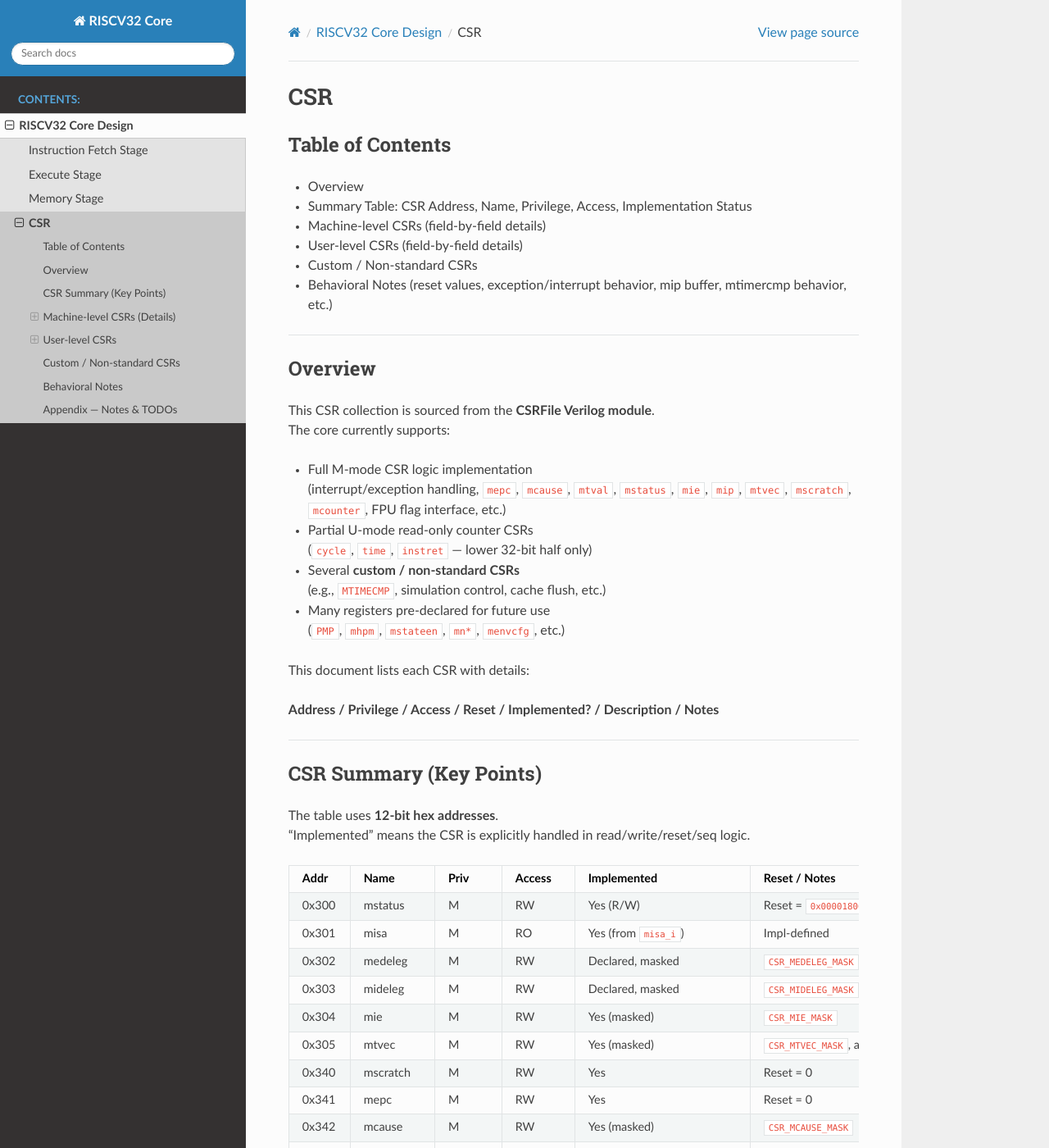
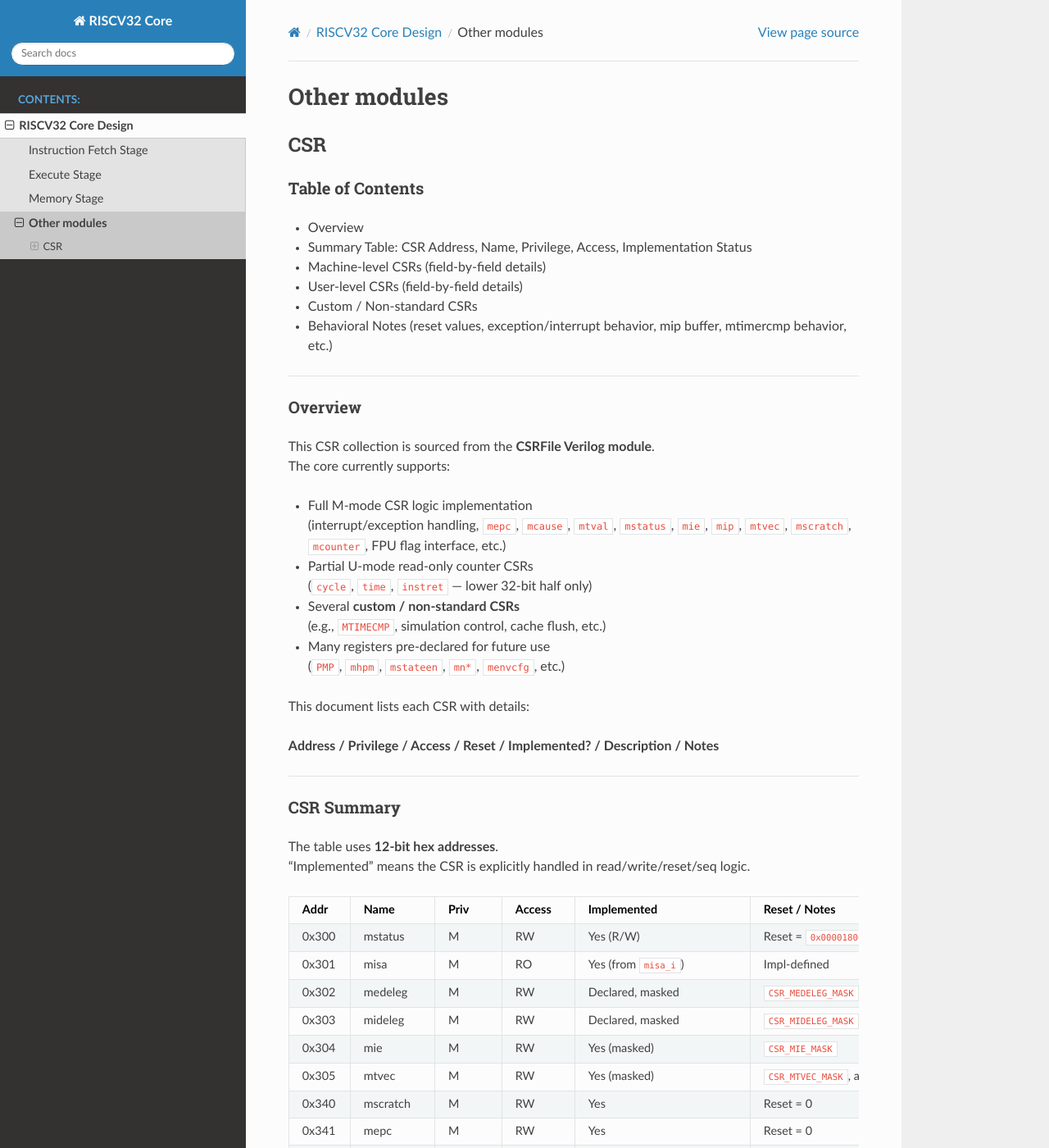
Before and after one commit to ttcn-0906/riscv32-core-doc, a Sphinx documentation site: the page built from docs/source/CSR.md, in a window 1280 px wide and 1400 px high. Shown: the whole window at 82% size. Built offline with Sphinx 7.4.7 and the Read the Docs theme 3.1.0, drawn with Linux system fonts in a browser that asks for light colours; some of the changed text lies outside the part shown.

Commit message:
add additional block for cross-stage modules

```diff
--- a/docs/source/CSR.md
+++ b/docs/source/CSR.md
@@ -1,6 +1,8 @@
-# CSR
+# Other modules
 
-## Table of Contents
+## CSR
+
+### Table of Contents
 
 - Overview
 - Summary Table: CSR Address, Name, Privilege, Access, Implementation Status
@@ -11,7 +13,7 @@
 
 ---
 
-## Overview
+### Overview
 
 This CSR collection is sourced from the **CSRFile Verilog module**.
 The core currently supports:
@@ -31,7 +33,7 @@ This document lists each CSR with details:
 
 ---
 
-## CSR Summary (Key Points)
+### CSR Summary
 
 The table uses **12-bit hex addresses**.
 "Implemented" means the CSR is explicitly handled in read/write/reset/seq logic.
@@ -71,15 +73,15 @@ The table uses **12-bit hex addresses**.
 
 ---
 
-## Machine-level CSRs (Details)
+### Machine-level CSRs
 
-### `mstatus` — 0x300
+#### `mstatus` — 0x300
 - Priv: M
 - Access: RW
 - Impl: Yes
 - Reset: `0x00001800`
 
-#### Fields:
+##### Fields:
 - UIE(0), SIE(1), MIE(3)
 - UPIE(4), SPIE(5), MPIE(7)
 - SPP(8), MPP(12:11)
@@ -93,7 +95,7 @@ The table uses **12-bit hex addresses**.
 
 ---
 
-### `misa` — 0x301
+#### `misa` — 0x301
 - Priv: M
 - Access: RO
 - Impl: Yes (from `misa_i`)
@@ -101,7 +103,7 @@ The table uses **12-bit hex addresses**.
 
 ---
 
-### `medeleg` — 0x302
+#### `medeleg` — 0x302
 - Priv: M
 - Access: RW
 - Impl: Yes (masked)
@@ -109,12 +111,12 @@ The table uses **12-bit hex addresses**.
 
 ---
 
-### `mideleg` — 0x303
+#### `mideleg` — 0x303
 - Same as medeleg (masked, reset 0).
 
 ---
 
-### `mie` — 0x304
+#### `mie` — 0x304
 - Priv: M
 - Access: RW
 - Impl: Yes (masked by `CSR_MIE_MASK`)
@@ -122,7 +124,7 @@ The table uses **12-bit hex addresses**.
 
 ---
 
-### `mtvec` — 0x305
+#### `mtvec` — 0x305
 - Priv: M
 - Access: RW
 - Impl: Yes (masked, aligned)
@@ -131,30 +133,30 @@ The table uses **12-bit hex addresses**.
 
 ---
 
-### `mscratch` — 0x340
+#### `mscratch` — 0x340
 - RW, Reset=0
 
-### `mepc` — 0x341
+#### `mepc` — 0x341
 - RW, Reset=0
 - Holds exception PC, used in `mret`.
 
-### `mcause` — 0x342
+#### `mcause` — 0x342
 - RW, Reset=0
 - Mask = `CSR_MCAUSE_MASK`
 - Encodes exception/interrupt cause.
 
-### `mtval` — 0x343
+#### `mtval` — 0x343
 - RW, Reset=0
 - Updated with faulting PC/address.
 
-### `mip` — 0x344
+#### `mip` — 0x344
 - RW, Reset=0
 - Mask = `CSR_MIP_MASK`
 - Includes buffered update mechanism.
 
 ---
 
-### `mcycle` / `mcycleh` (0xB00 / 0xB80)
+#### `mcycle` / `mcycleh` (0xB00 / 0xB80)
 - Priv: U/M
 - RO counters
 - Auto-incrementing
@@ -162,39 +164,39 @@ The table uses **12-bit hex addresses**.
 
 ---
 
-### `mtimecmp` — 0x7C0 (Custom)
+#### `mtimecmp` — 0x7C0 (Custom)
 - Priv: M*
 - RW, Reset=0
 - When `mcycle == mtimecmp`, sets `MTIP`.
 
 ---
 
-### `mhartid` — 0xF14
+#### `mhartid` — 0xF14
 - RO, from `cpu_id_i`
 
 ---
 
-## User-level CSRs
+### User-level CSRs
 
-### `fflags` — 0x001
+#### `fflags` — 0x001
 - RW, Reset=0
 - Also updated by FPU events.
 
-### `frm` — 0x002
+#### `frm` — 0x002
 - RW, Reset=0
 
-### `fcsr` — 0x003
+#### `fcsr` — 0x003
 - RW
 - Packs `frm + fflags`.
 
-### `cycle` / `time` / `instret` (0xC00 / 0xC01 / 0xC02)
+#### `cycle` / `time` / `instret` (0xC00 / 0xC01 / 0xC02)
 - RO, lower 32-bit only
 - `time` aliased to `mcycle` (non-standard)
 - `instret` declared but not mapped.
 
 ---
 
-## Custom / Non-standard CSRs
+### Custom / Non-standard CSRs
 
 - `MTIMECMP (0x7C0)` — custom timer compare.
 - `DSCRATCH (0x7B2)`, `SIM_CTRL (0x8B2)` — simulation control.
@@ -202,7 +204,7 @@ The table uses **12-bit hex addresses**.
 
 ---
 
-## Behavioral Notes
+### Behavioral Notes
 
 - **Reset state:**
   `csr_priv_q = PRIV_MACHINE`
@@ -230,7 +232,7 @@ The table uses **12-bit hex addresses**.
 
 ---
 
-## Appendix — Notes & TODOs
+### Appendix — Notes & TODOs
 
 - **S-mode**: Declared placeholders (`sret`, interrupts, satp) but not implemented.
 - **SATP PPN width**: Should be 21 bits for Sv32 (`21:0`), not 19.
```
